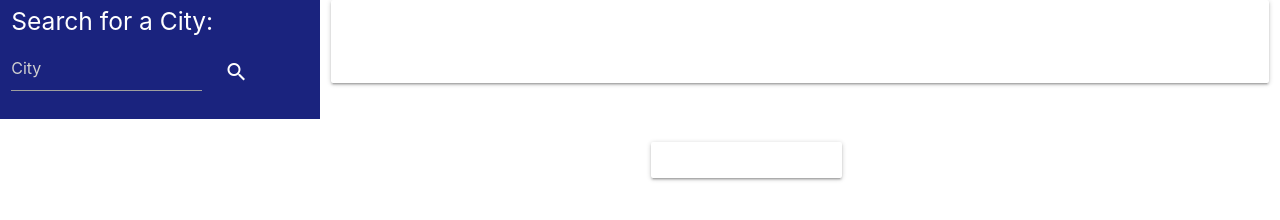
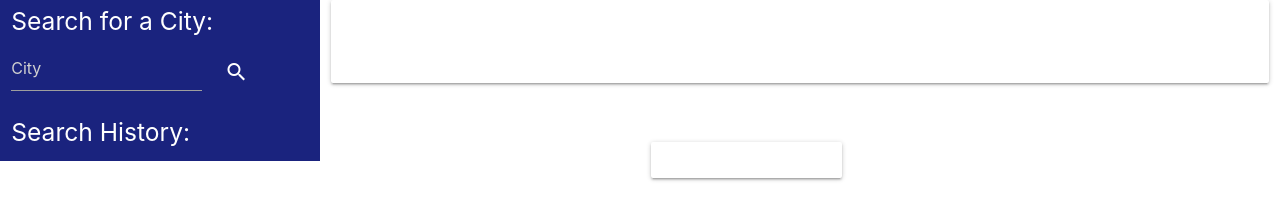
Before and after one commit to mcraeteisha/weather-dashboard, a plain HTML site: page index.html in a window 1280 px wide. Shown: the part 72-292 px from the top of the page. Drawn offline with nearby package versions, Linux system fonts and the light colour scheme.

```diff
--- a/index.html
+++ b/index.html
@@ -26,6 +26,9 @@
               <div class="col s4">
                 <button type="submit" class="indigo darken-4" id="search-btn"><a href="#"><i class="material-icons white-text" id="search-icon">search</i></a></button>
               </div>
+            </div>
+            <div>
+              <p><h5 class="white-text">Search History:</h5></p>
             </div>
         </div>
 
```
Also changed, not shown: script.js (+5 -5 lines).
